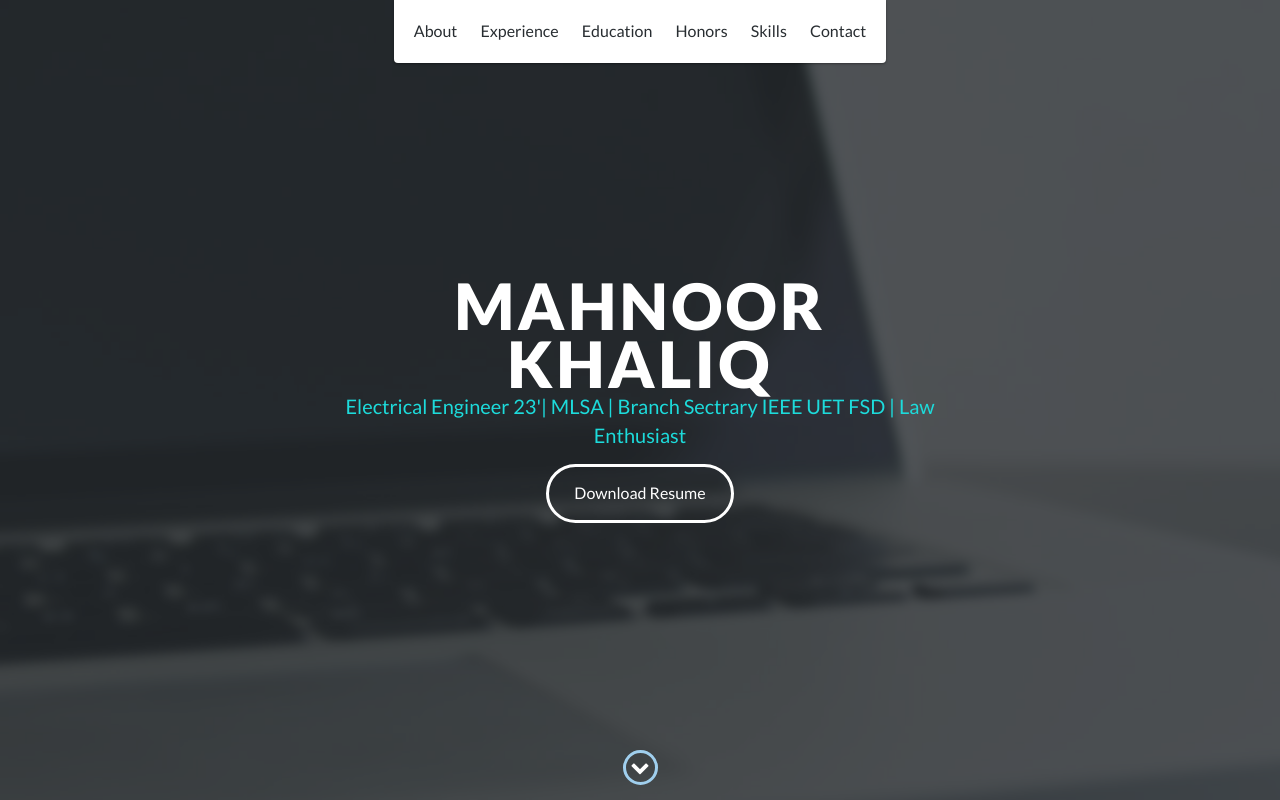
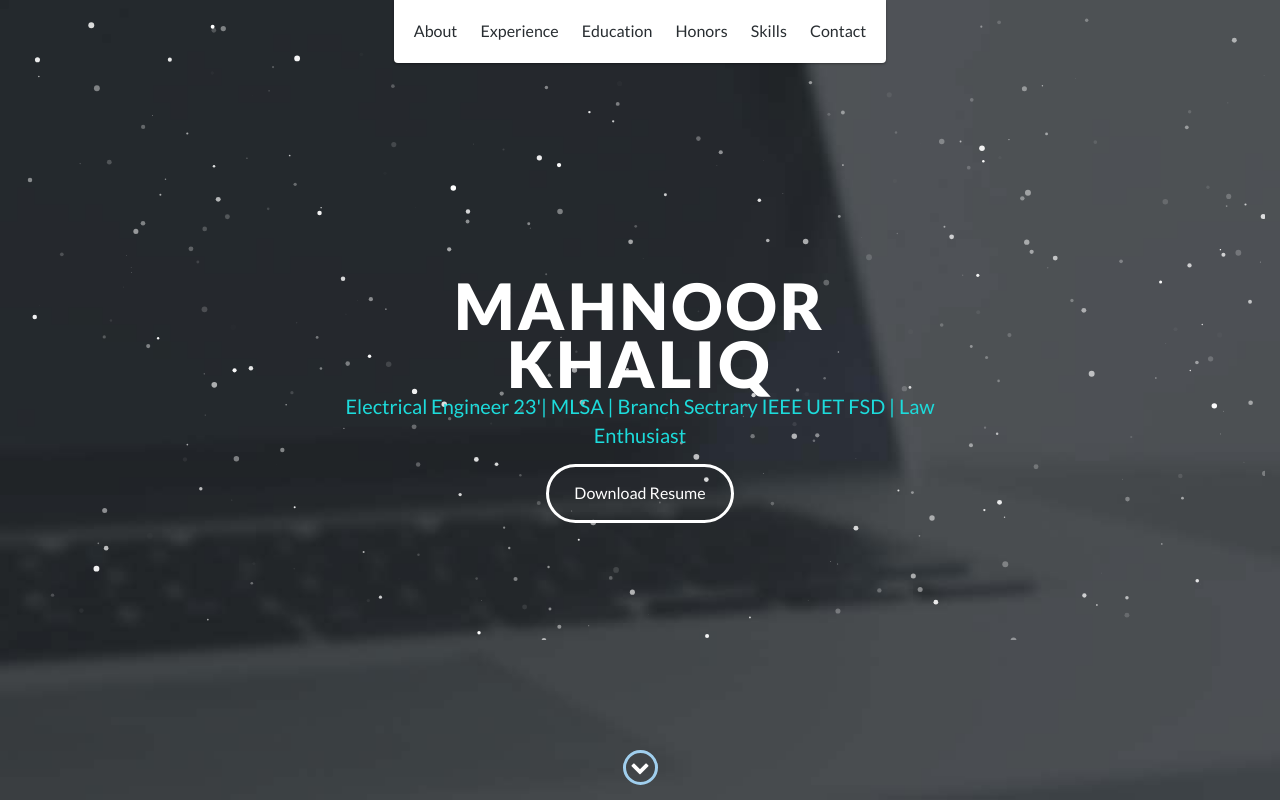
Before and after one commit to dev-mahnoor/portfolio, a website: page index.html in a window 1280 px wide. Shown: the top 800 px of the page. Drawn offline with nearby package versions, Linux system fonts and the light colour scheme.

Commit message:
particle effect added

```diff
--- a/css/styles.css
+++ b/css/styles.css
@@ -215,12 +215,13 @@
     .background-alt{
         background:#f2f2f5
     }
+
     #lead{
         position:relative;
         height:100vh;
         min-height:500px;
         max-height:1080px;
-        background:url(../images/lead-bg.jpg);
+        background:url(../images/lead-bgCopy.jpg);
         background-size:cover;
         padding:15px;
         overflow:hidden
--- a/index.html
+++ b/index.html
@@ -12,6 +12,7 @@
     <link rel="stylesheet" href="libs/font-awesome/css/font-awesome.min.css">
     <link href="css/bootstrap.min.css" rel="stylesheet">
     <link href="css/styles.css" rel="stylesheet">
+
 </head>
 
 <body>
@@ -46,15 +47,19 @@
     </header>
     <!-- End header -->
 
-    <div id="lead">
-        <div id="lead-content">
-            <h1>Mahnoor Khaliq</h1>
-            <h2>Electrical Engineer 23'| MLSA | Branch Sectrary IEEE UET FSD | Law Enthusiast</h2>
-            <a href="#" class="btn-rounded-white">Download Resume</a>
+
+
+    </div><div id="lead">
+        <div id="particles-js"></div>
+            <div id="lead-content">
+                <h1>Mahnoor Khaliq</h1>
+                <h2>Electrical Engineer 23'| MLSA | Branch Sectrary IEEE UET FSD | Law Enthusiast</h2>
+                <a href="#" class="btn-rounded-white">Download Resume</a>
+            </div>
         </div>
         <!-- End #lead-content -->
 
-        <div id="lead-overlay"></div>
+        <!--<div id="lead-overlay"></div>-->
 
         <div id="lead-down">
             <span>
@@ -63,6 +68,7 @@
         </div>
         <!-- End #lead-down -->
     </div>
+
     <!-- End #lead -->
 
     <div id="about">
@@ -295,7 +301,13 @@
         </div>
     </footer>
     <!-- End footer -->
+    <script src="https://cdn.jsdelivr.net/particles.js/2.0.0/particles.min.js"></script>
 
+  <script>
+    particlesJS.load('particles-js', 'particlesjs-config.json', function(){
+      console.log('particlesjs-config.json loaded...');
+    });
+  </script>
     <script src="https://ajax.googleapis.com/ajax/libs/jquery/1.12.4/jquery.min.js"></script>
     <script src="js/scripts.min.js"></script>
 </body>
--- /dev/null
+++ b/particlesjs-config.json
@@ -0,0 +1,110 @@
+{
+  "particles": {
+    "number": {
+      "value": 355,
+      "density": {
+        "enable": true,
+        "value_area": 800
+      }
+    },
+    "color": {
+      "value": "#ffffff"
+    },
+    "shape": {
+      "type": "circle",
+      "stroke": {
+        "width": 0,
+        "color": "#000000"
+      },
+      "polygon": {
+        "nb_sides": 5
+      },
+      "image": {
+        "src": "img/github.svg",
+        "width": 100,
+        "height": 100
+      }
+    },
+    "opacity": {
+      "value": 1,
+      "random": true,
+      "anim": {
+        "enable": true,
+        "speed": 1,
+        "opacity_min": 0,
+        "sync": false
+      }
+    },
+    "size": {
+      "value": 3,
+      "random": true,
+      "anim": {
+        "enable": false,
+        "speed": 4,
+        "size_min": 0.3,
+        "sync": false
+      }
+    },
+    "line_linked": {
+      "enable": false,
+      "distance": 150,
+      "color": "#ffffff",
+      "opacity": 0.4,
+      "width": 1
+    },
+    "move": {
+      "enable": true,
+      "speed": 1,
+      "direction": "none",
+      "random": true,
+      "straight": false,
+      "out_mode": "out",
+      "bounce": false,
+      "attract": {
+        "enable": false,
+        "rotateX": 600,
+        "rotateY": 600
+      }
+    }
+  },
+  "interactivity": {
+    "detect_on": "canvas",
+    "events": {
+      "onhover": {
+        "enable": true,
+        "mode": "bubble"
+      },
+      "onclick": {
+        "enable": true,
+        "mode": "repulse"
+      },
+      "resize": true
+    },
+    "modes": {
+      "grab": {
+        "distance": 400,
+        "line_linked": {
+          "opacity": 1
+        }
+      },
+      "bubble": {
+        "distance": 250,
+        "size": 0,
+        "duration": 2,
+        "opacity": 0,
+        "speed": 3
+      },
+      "repulse": {
+        "distance": 400,
+        "duration": 0.4
+      },
+      "push": {
+        "particles_nb": 4
+      },
+      "remove": {
+        "particles_nb": 2
+      }
+    }
+  },
+  "retina_detect": true
+}
```
Also changed, not shown: images/lead-bgCopy.jpg (added).
